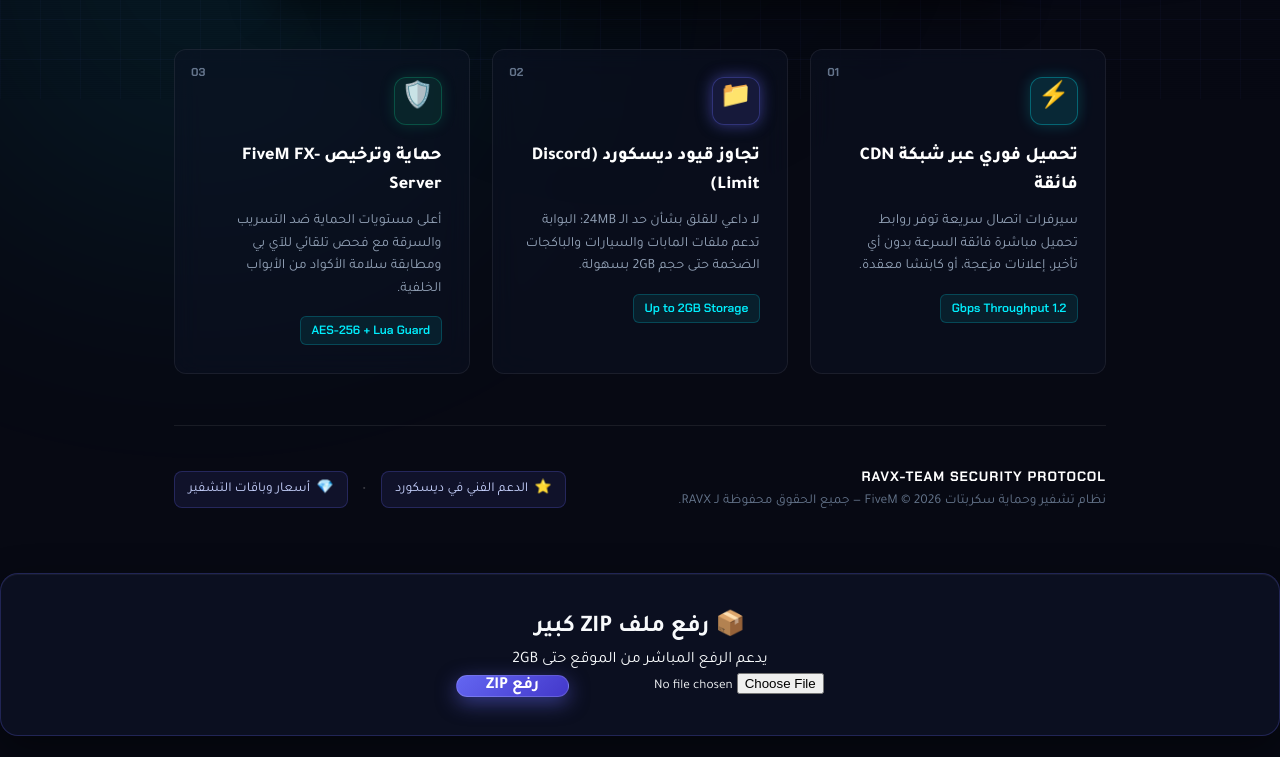
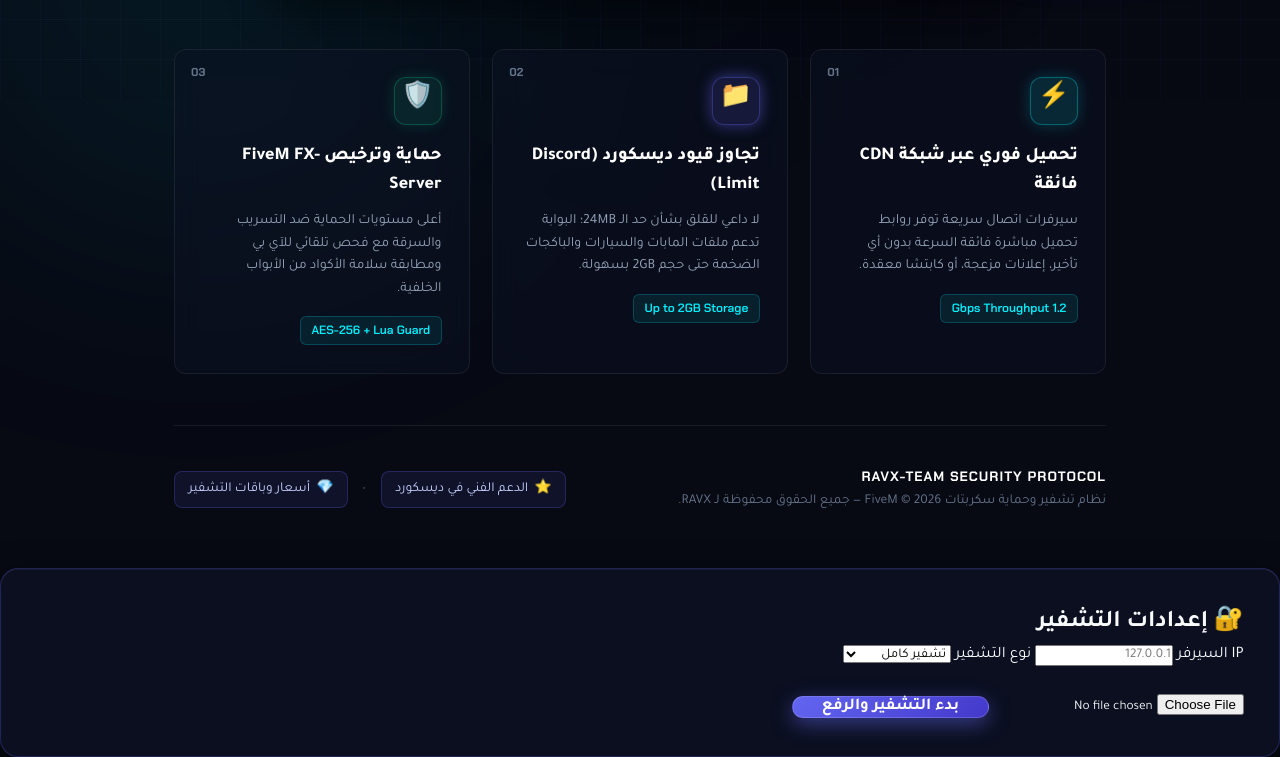
Before and after one commit to madaawy9-max/siko, a website: page public/index.html in a window 1280 px wide. Shown: the part 701-1458 px from the top of the page. Before the commit the page ends 1437 px from the top, so only its background shows below. Drawn offline with Linux system fonts and the light colour scheme; files that its build step writes are made by us from their sources.

Commit message:
Update index.html

```diff
--- a/public/index.html
+++ b/public/index.html
@@ -1783,22 +1783,32 @@
     }
   </script>
 
-<section class="cyber-card" style="margin-top:25px;text-align:center">
-<h2>📦 رفع ملف ZIP كبير</h2>
-<p>يدعم الرفع المباشر من الموقع حتى 2GB</p>
-<input id="ravxZipUpload" type="file" accept=".zip">
-<button onclick="ravxUploadZip()" class="btn-primary">رفع ZIP</button>
-<div id="ravxUploadResult"></div>
-</section>
+<div id="ravxEncryptOptions" class="cyber-card" style="margin-top:20px">
+<h2>🔐 إعدادات التشفير</h2>
+<label>IP السيرفر</label>
+<input id="ravxIp" placeholder="127.0.0.1">
+<label>نوع التشفير</label>
+<select id="ravxMode">
+<option value="full">تشفير كامل</option>
+<option value="target">تشفير مخصص</option>
+</select>
+<br><br>
+<input id="ravxZip" type="file" accept=".zip">
+<button class="btn-primary" onclick="ravxUpload()">بدء التشفير والرفع</button>
+<p id="ravxResult"></p>
+</div>
 <script>
-async function ravxUploadZip(){
- const f=document.getElementById('ravxZipUpload').files[0];
- if(!f){return alert('اختر ملف ZIP');}
- const r=document.getElementById('ravxUploadResult');
+async function ravxUpload(){
+ const f=document.getElementById('ravxZip').files[0];
+ if(!f)return alert('اختر ZIP');
+ const r=document.getElementById('ravxResult');
  r.innerHTML='جاري الرفع...';
- const res=await fetch('/api/upload',{method:'POST',body:f});
- const data=await res.json();
- r.innerHTML=data.success ? ('تم الرفع: '+data.code) : data.message;
+ let form=new FormData();
+ form.append('file',f);
+ form.append('ip',document.getElementById('ravxIp').value);
+ form.append('mode',document.getElementById('ravxMode').value);
+ let res=await fetch('/api/upload',{method:'POST',body:form});
+ r.innerHTML=await res.text();
 }
 </script>
 
```
